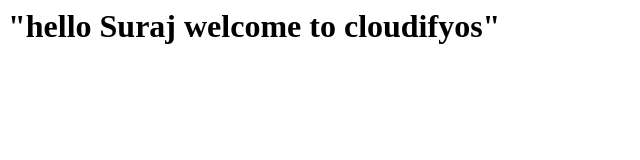
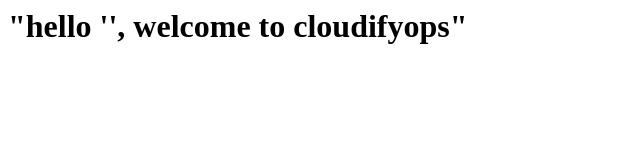
Before and after one commit to pashaimran/sample-app, a plain HTML site: page index.html in a window 1280 px wide. Shown: the whole page, without its empty margins (0-640 px from the left). Drawn offline with Linux system fonts and the light colour scheme.

Commit message:
Update index.html
test case

```diff
--- a/index.html
+++ b/index.html
@@ -1 +1 @@
-<h1>"hello Suraj welcome to cloudifyos"<h1>
+<h1>"hello '', welcome to cloudifyops"<h1>
```
